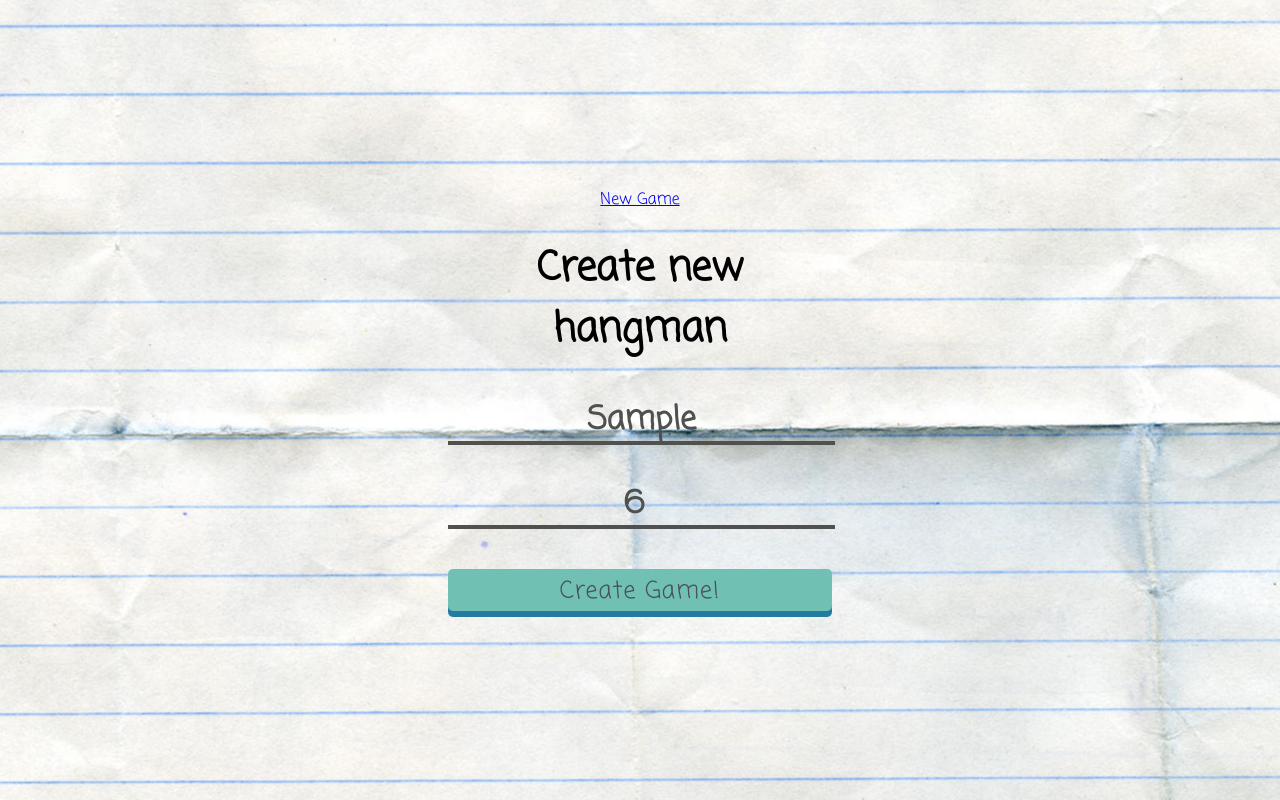
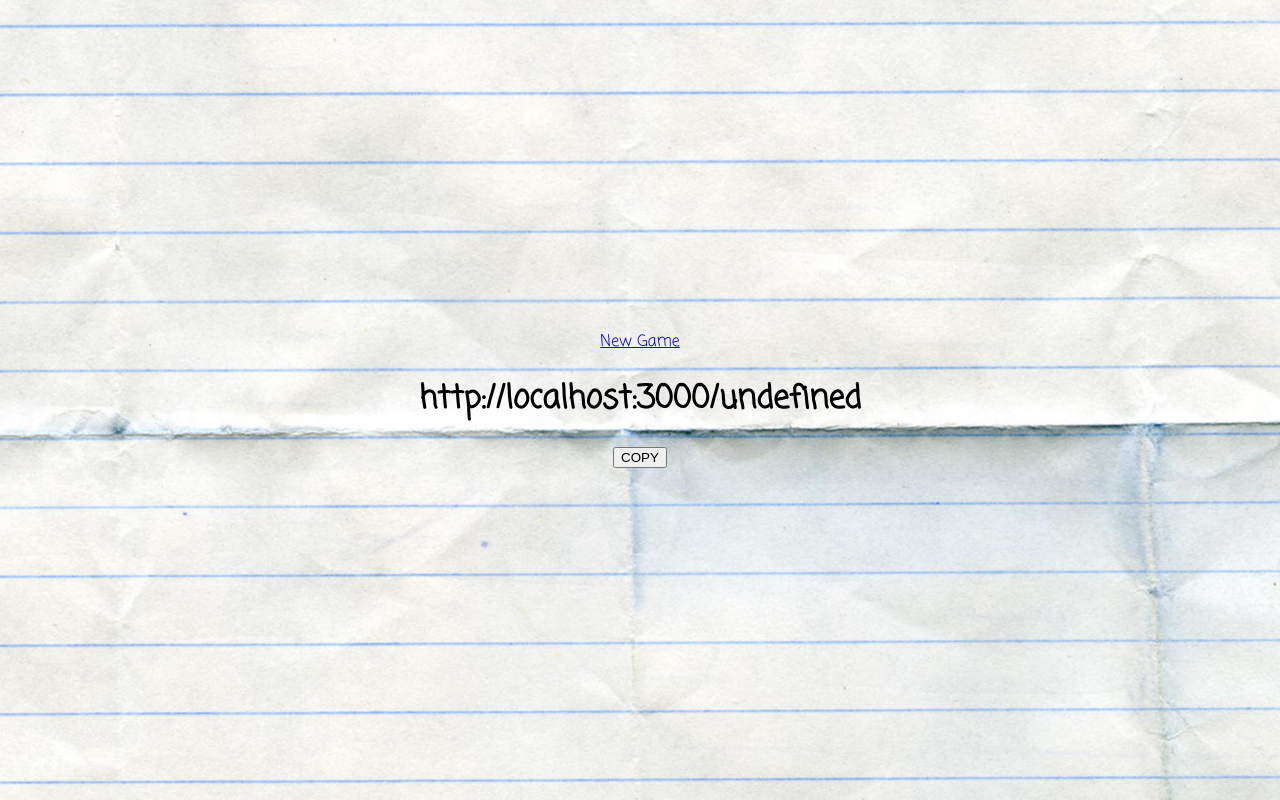
Before and after one commit to NickTaykey/hangman-frontend, a React (Create React App) app: page /games/new in a window 1280 px wide. Both pictures are taken after typing "Sample" into the empty fields and a click on the button "Create Game!". Built offline with nearby package versions, Linux system fonts and the light colour scheme.

Commit message:
implement create new game feature

```diff
--- a/src/components/GameForm.jsx
+++ b/src/components/GameForm.jsx
@@ -1,5 +1,8 @@
 import React, { Component } from 'react';
 import '../styles/compileds/GameForm.css';
+import { createGame } from '../helpers/api';
+
+const APP_URL = 'http://localhost:3000';
 
 class GameForm extends Component {
 	static defaultProps = {
@@ -11,7 +14,11 @@ class GameForm extends Component {
 	constructor (props) {
 		super(props);
 		const { defaultAttempts } = this.props;
-		this.state = { form: { word: '', attempts: defaultAttempts }, error: null };
+		this.state = {
+			form     : { word: '', attempts: defaultAttempts },
+			error    : null,
+			gameLink : null
+		};
 	}
 
 	handleChange = e => {
@@ -19,6 +26,7 @@ class GameForm extends Component {
 		let { name, value } = e.target;
 		const { maxAttempts, minAttempts } = this.props;
 		value = name === 'attempts' ? +value : value;
+		value = name === 'word' ? value.toLowerCase() : value;
 		if (name === 'attempts' && (value < minAttempts || value > maxAttempts)) {
 			value = value > maxAttempts ? maxAttempts : minAttempts;
 		}
@@ -28,7 +36,7 @@ class GameForm extends Component {
 		}));
 	};
 
-	handleSubmit = e => {
+	handleSubmit = async e => {
 		e.preventDefault();
 		const { defaultAttempts } = this.props;
 		const { word, attempts } = this.state.form;
@@ -36,6 +44,8 @@ class GameForm extends Component {
 			let r = new RegExp(/\d/);
 			if (!r.test(word)) {
 				// valid form
+				let game = await createGame({ word, attempts });
+				this.setState({ gameLink: `${APP_URL}/${game._id}` });
 			} else {
 				this.setState(s => ({
 					...s,
@@ -55,8 +65,16 @@ class GameForm extends Component {
 	};
 
 	render () {
-		const { form, error } = this.state;
+		const { form, error, gameLink } = this.state;
 		return (
+			<div>
+				{gameLink && (
+					<div>
+						<h1>{gameLink}</h1>
+						<button type="button">COPY</button>
+					</div>
+				)}
+				{!gameLink && (
 					<form className="GameForm" onSubmit={this.handleSubmit}>
 						<h1>Create new hangman</h1>
 						{!!error && <p className="GameForm-error-alert">{error}</p>}
@@ -80,6 +98,8 @@ class GameForm extends Component {
 							Create Game!
 						</button>
 					</form>
+				)}
+			</div>
 		);
 	}
 }
--- a/src/helpers/api.js
+++ b/src/helpers/api.js
@@ -1,12 +1,23 @@
+import axios from 'axios';
+
 function getGameInfo (id) {
 	return new Promise(async (resolve, reject) => {
-		let res = await fetch(`/${id}`);
-		let { error, ...game } = await res.json();
+		let { error, ...res } = await axios.get(`/${id}`);
 		if (!error) {
-			return resolve(game);
+			return resolve(res.data);
 		}
 		return reject(error);
 	});
 }
 
-export { getGameInfo };
+function createGame (data) {
+	return new Promise(async (resolve, reject) => {
+		let { error, ...res } = await axios.post('/', data);
+		if (!error) {
+			return resolve(res.data);
+		}
+		return reject(error);
+	});
+}
+
+export { getGameInfo, createGame };
```
Also changed, not shown: package.json (+10 -2 lines), 2 other files (tests, documents, lock files or other folders). Lines whose indentation alone changed are shown as unchanged.
